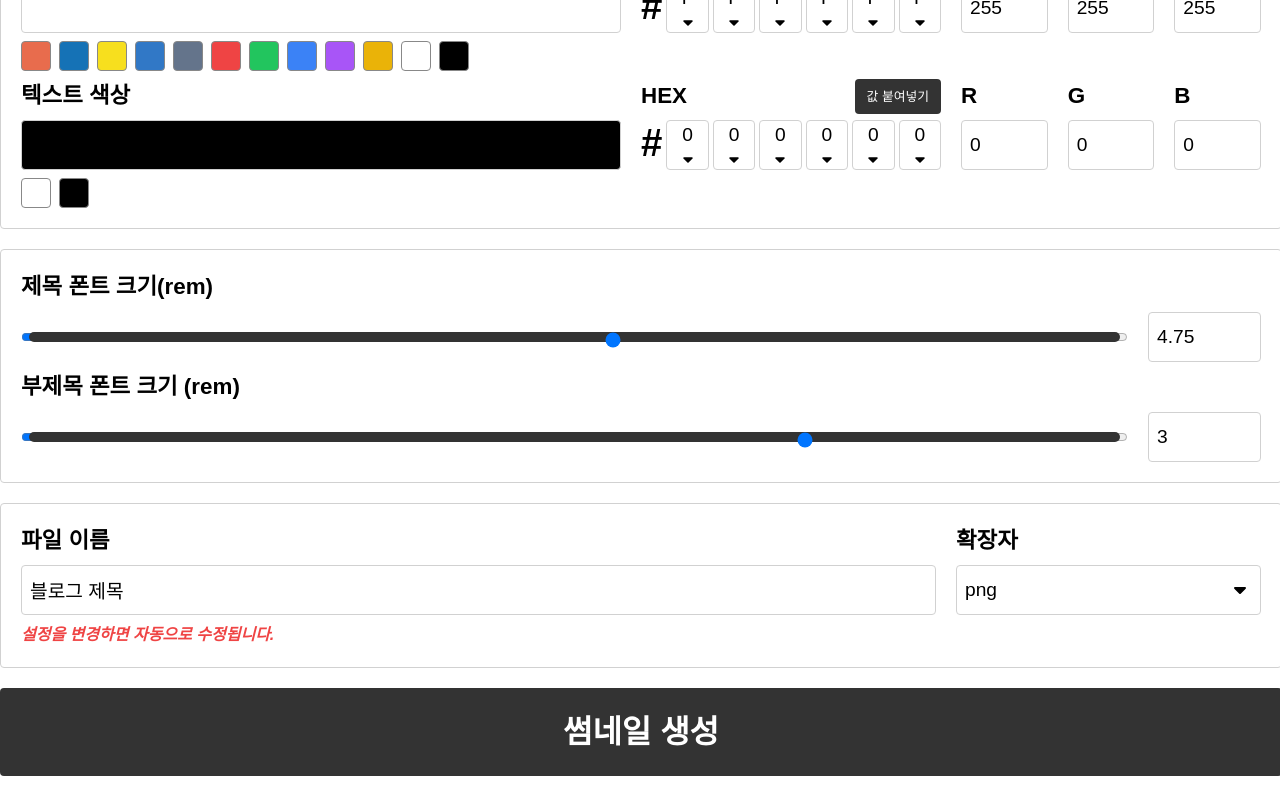
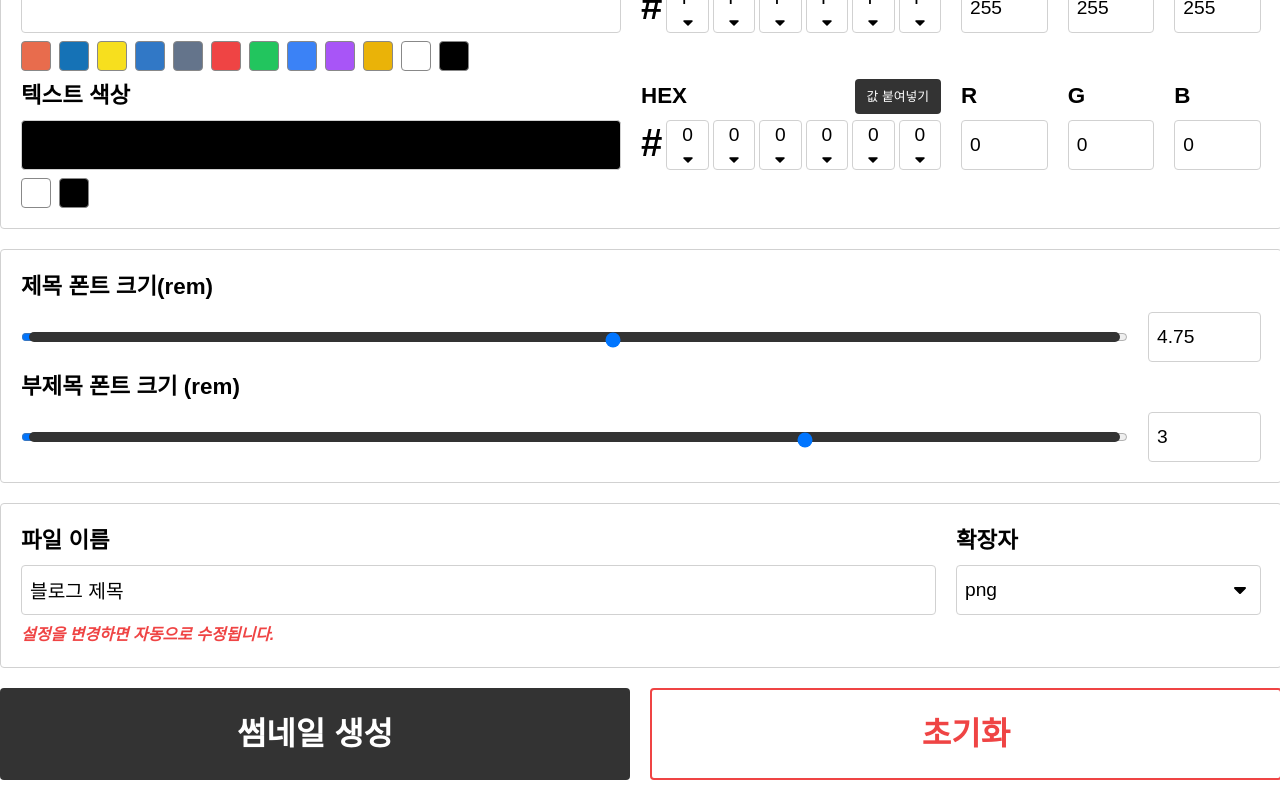
Before and after one commit to nihilapp/thumbgen.nihilapps.dev, a Next.js app: page /thumbgen in a window 1280 px wide. Shown: the part 1095-1895 px from the top of the page. Built offline with nearby package versions, Linux system fonts and the light colour scheme.

Commit message:
2024 1215 초기화 버튼 추가

```diff
--- a/app/(thumbgen)/thumbgen/_components/Thumbgen.tsx
+++ b/app/(thumbgen)/thumbgen/_components/Thumbgen.tsx
@@ -2,7 +2,7 @@
 
 import React, { useRef, useState } from 'react';
 import { Icon } from '@iconify/react';
-import { Button, ScreenBox } from './thumbgen.styled';
+import { Button, RowFlex, ScreenBox } from './thumbgen.styled';
 import { ThumbgenScreen } from './Screen';
 import { TitleSettingArea } from './TitleSettingArea';
 import { ColorSettingArea } from './ColorSettingArea';
@@ -16,7 +16,7 @@ import {
 export function Thumbgen() {
   const [ open, setOpen, ] = useState(false);
   const canvasRef = useRef<HTMLCanvasElement>(null);
-  const { fileName, fileExtension, } = thumbnailStore();
+  const { fileName, fileExtension, reset, } = thumbnailStore();
 
   const onClickOpenModal = () => {
     setOpen(true);
@@ -46,6 +46,10 @@ export function Thumbgen() {
     setOpen(false);
   };
 
+  const onClickReset = () => {
+    reset();
+  };
+
   return (
     <>
       <ScreenBox>
@@ -56,12 +60,20 @@ export function Thumbgen() {
       <ColorSettingArea />
       <TextSizeSettingArea />
       <NameSettingArea />
-      <Button
-        className='mb-5'
-        onClick={onClickOpenModal}
-      >
-        썸네일 생성
-      </Button>
+
+      <RowFlex className='mb-5'>
+        <Button
+          onClick={onClickOpenModal}
+        >
+          썸네일 생성
+        </Button>
+        <Button
+          className='border-2 border-red-500 !bg-white !text-red-500 hover:!bg-red-500 hover:!text-white'
+          onClick={onClickReset}
+        >
+          초기화
+        </Button>
+      </RowFlex>
 
       {open && (
         <ModalBack onClick={onClickModalBack}>
--- a/app/(thumbgen)/thumbgen/_components/thumbgen.styled.ts
+++ b/app/(thumbgen)/thumbgen/_components/thumbgen.styled.ts
@@ -63,7 +63,7 @@ export const Button = styled.button`
   padding: ${size.normal[5]};
   border-radius: ${size.normal[1]};
   text-align: center;
-  transition: background-color 0.2s ease;
+  transition: background-color 0.2s ease-in-out, color 0.2s ease-in-out;
   font-size: ${size.text.h3};
   font-weight: 900;
 
--- a/app/_entities/thumbnail/thumbnailStore.ts
+++ b/app/_entities/thumbnail/thumbnailStore.ts
@@ -13,6 +13,7 @@ export interface ThumbnailState {
   titleFontSize: number;
   subtitleFontSize: number;
   isDisabled: boolean;
+  reset: () => void;
   // eslint-disable-next-line no-unused-vars
   setTitle: (title: string) => void;
   // eslint-disable-next-line no-unused-vars
@@ -46,6 +47,18 @@ export const thumbnailStore = create<ThumbnailState>((set) => ({
   titleFontSize: 4.75,
   subtitleFontSize: 3,
   isDisabled: false,
+  reset: () => set({
+    title: '블로그 제목',
+    seriesNumber: '',
+    subtitle: '',
+    bgColor: '#FFFFFF',
+    textColor: '#000000',
+    fileName: '블로그 제목',
+    fileExtension: 'png',
+    titleFontSize: 4.75,
+    subtitleFontSize: 3,
+    isDisabled: false,
+  }),
   setTitle: (title) => (
     set({
       title,
```
